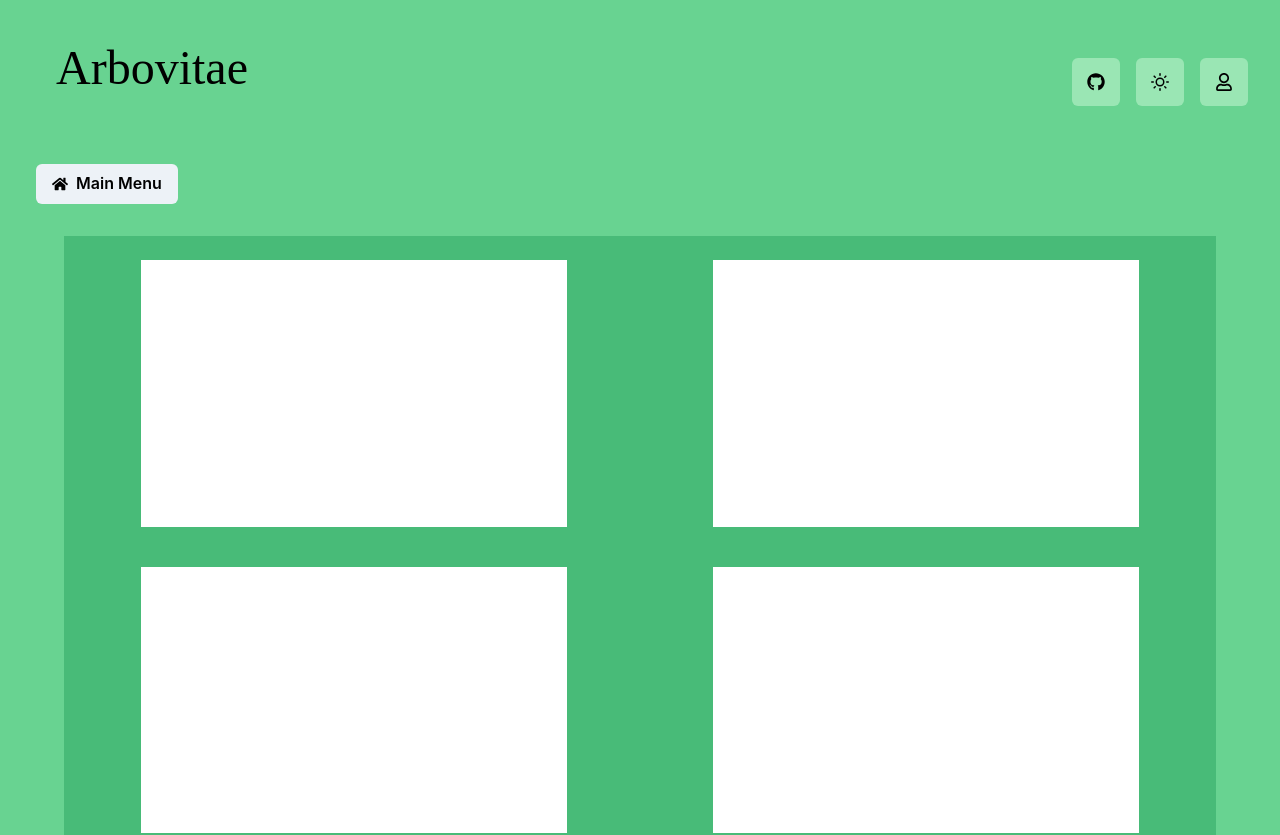
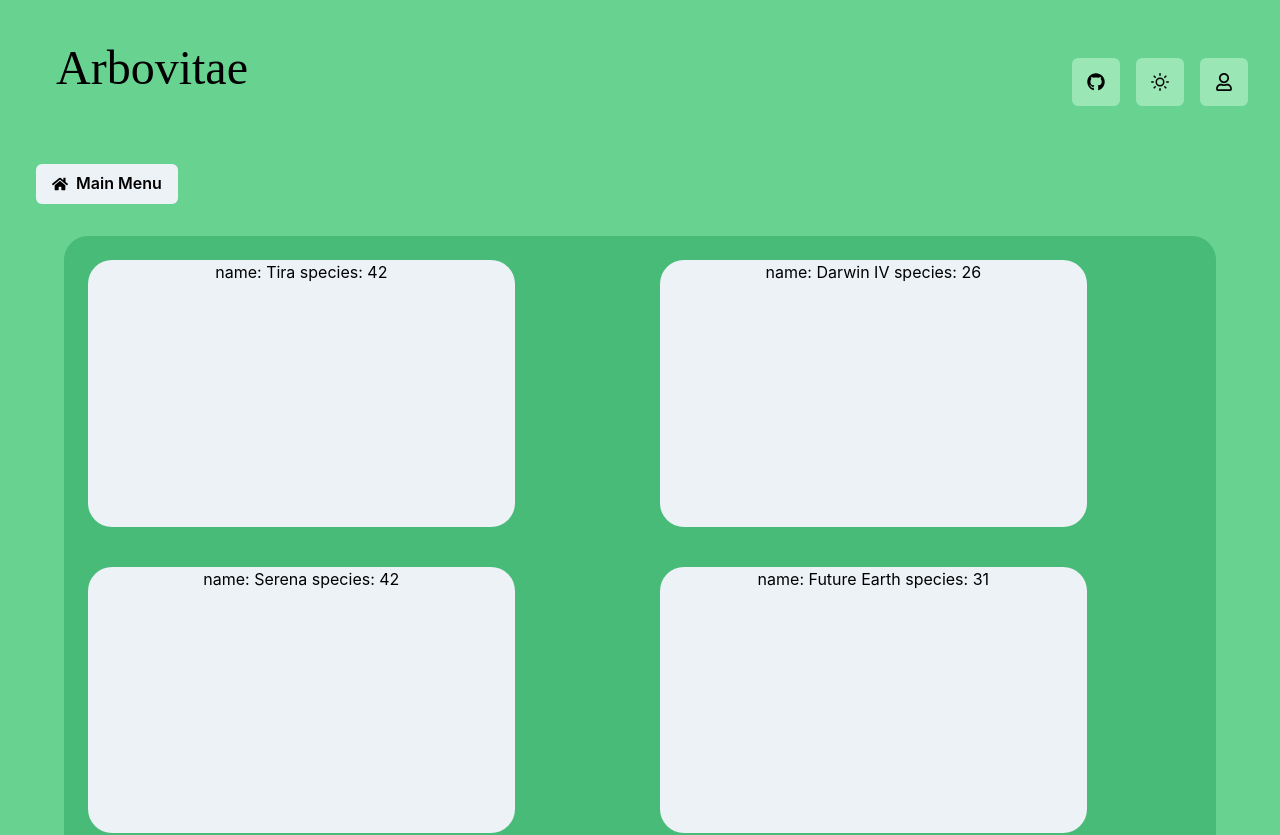
Before and after one commit to NullDefault/Arbovitae, a Next.js app: page /gallery in a window 1280 px wide. Shown: the top 835 px of the page. Built offline with nearby package versions, Linux system fonts and the light colour scheme; no server answers; a web font is replaced by a local one.

Commit message:
small gallery styling

```diff
--- a/src/pages/gallery.js
+++ b/src/pages/gallery.js
@@ -1,4 +1,4 @@
-import {Box, Center, useColorMode,  SimpleGrid} from "@chakra-ui/react";
+import {Box, Center, useColorMode, SimpleGrid} from "@chakra-ui/react";
 import {BackgroundContainer} from "../components/BackgroundContainer";
 import {Footer} from "../components/Footer/Footer";
 import {TopNavigation} from "../components/TopNavigation/TopNavigation";
@@ -9,11 +9,20 @@ export default function Gallery() {
     const {colorMode} = useColorMode();
     const bgColor = {light: 'green.400', dark: 'green.900'};
     const color = {light: 'black', dark: 'white'};
+    const cardBgColor = {light: 'gray.100', dark: 'gray.500'}
 
     const windowSize = useWindowSize();
 
     const cardHeight = windowSize.height / 3;
     const cardWidth = windowSize.width / 3;
+
+    const projects = [
+        {name: 'Tira', species: 42},
+        {name: 'Darwin IV', species: 26},
+        {name: 'Serena', species: 42},
+        {name: 'Future Earth', species: 31},
+        {name: 'Terrania', species: 12}
+    ];
 
     return (
         <Box>
@@ -23,14 +32,17 @@ export default function Gallery() {
                     <SideDrawer/>
                 </Box>
 
-                <Box bgColor={bgColor[colorMode]} color={color[colorMode]} w={windowSize.width * .90} alignContent="center" my='32px' mx='auto'>
+                <Box bgColor={bgColor[colorMode]} color={color[colorMode]} w={windowSize.width * .90}
+                     alignContent="center" my='32px' mx='auto' style={{borderRadius: "24px"}}>
                     <SimpleGrid columns={2} spacing={10} p="24px">
-                        <Box mx="auto" bg="white" height={cardHeight} width={cardWidth}/>
-                        <Box mx="auto" bg="white" height={cardHeight} width={cardWidth}/>
-                        <Box mx="auto" bg="white" height={cardHeight} width={cardWidth}/>
-                        <Box mx="auto" bg="white" height={cardHeight} width={cardWidth}/>
-                        <Box mx="auto" bg="white" height={cardHeight} width={cardWidth}/>
-                        <Box mx="auto" bg="white" height={cardHeight} width={cardWidth}/>
+                        {projects.map((item, i) =>
+                            <Box key={i} w={cardWidth} h={cardHeight} bgColor={cardBgColor[colorMode]}
+                                 style={{borderRadius: "24px"}}>
+                                <Center>
+                                    name: {item.name} species: {item.species}
+                                </Center>
+                            </Box>)
+                        }
                     </SimpleGrid>
                 </Box>
             </BackgroundContainer>
```
